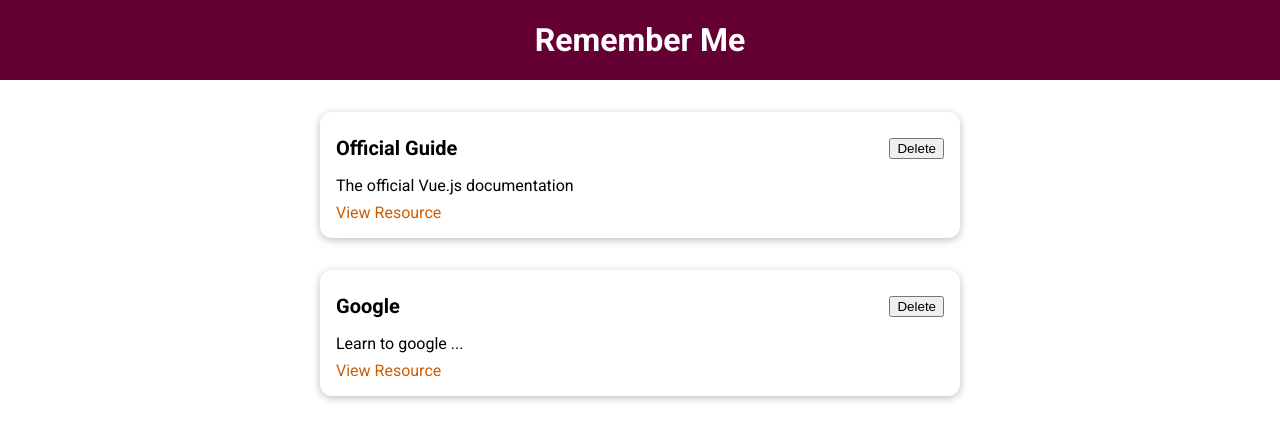
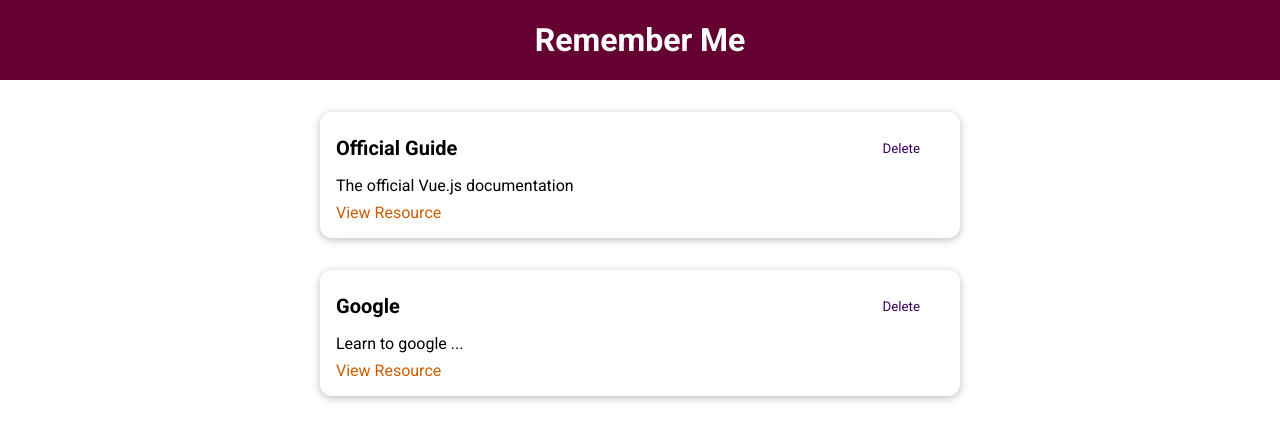
Before and after one commit to Levente26/learning-resources-app-vue-udemy, a Vue app: page / in a window 1280 px wide. Shown: the top 440 px of the page. Built offline with nearby package versions, Linux system fonts and the light colour scheme.

Commit message:
base button component

```diff
--- /dev/null
+++ b/src/components/UI/BaseButton.vue
@@ -0,0 +1,39 @@
+<template>
+    <button :type="type" :class="mode">
+        <slot></slot>
+    </button>
+</template>
+
+<script>
+export default {
+    props: ['type', 'mode'],
+}
+</script>
+
+<style scoped>
+button {
+  padding: 0.75rem 1.5rem;
+  font-family: inherit;
+  background-color: #3a0061;
+  border: 1px solid #3a0061;
+  color: white;
+  cursor: pointer;
+}
+
+button:hover,
+button:active {
+  background-color: #270041;
+  border-color: #270041;
+}
+
+.flat {
+  background-color: transparent;
+  color: #3a0061;
+  border: none;
+}
+
+.flat:hover,
+.flat:active {
+  background-color: #edd2ff;
+}
+</style>
--- a/src/components/learning-resources/LearningResource.vue
+++ b/src/components/learning-resources/LearningResource.vue
@@ -3,7 +3,7 @@
     <base-card>
       <header>
         <h3>{{ title }}</h3>
-        <button>Delete</button>
+        <base-button mode='flat'>Delete</base-button>
       </header>
       <p>{{ description }}</p>
       <nav>
--- a/src/main.js
+++ b/src/main.js
@@ -2,9 +2,11 @@
 
 import App from './App.vue';
 import BaseCard from './components/UI/BaseCard.vue';
+import BaseButton from './components/UI/BaseButton.vue';
 
 const app = createApp(App);
 
 app.component('base-card', BaseCard);
+app.component('base-button', BaseButton);
 
 app.mount('#app');
```
